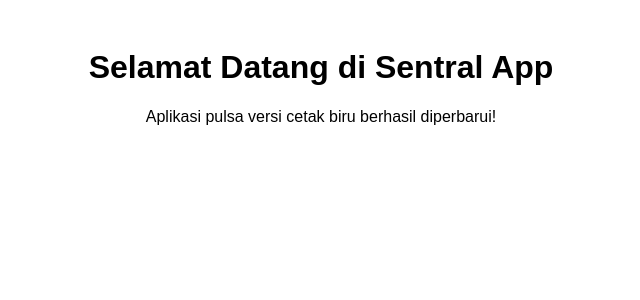
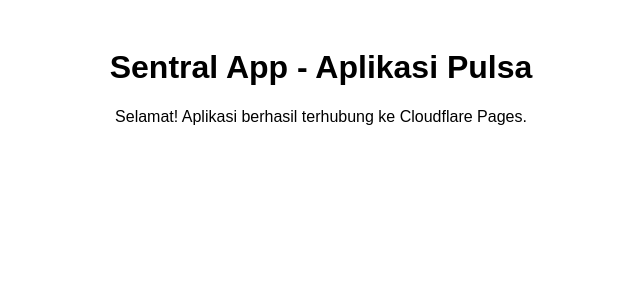
Before and after one commit to roniabdulaziz/sentralapp, a Next.js app: page / in a window 1280 px wide. Shown: the top 300 px of the page, without its empty margins (319-959 px from the left). Built offline with nearby package versions, Linux system fonts and the light colour scheme.

Commit message:
Update page.js

```diff
--- a/app/page.js
+++ b/app/page.js
@@ -1,8 +1,8 @@
 export default function Home() {
   return (
     <div style={{ padding: '20px', textAlign: 'center', fontFamily: 'sans-serif' }}>
-      <h1>Selamat Datang di Sentral App</h1>
-      <p>Aplikasi pulsa versi cetak biru berhasil diperbarui!</p>
+      <h1>Sentral App - Aplikasi Pulsa</h1>
+      <p>Selamat! Aplikasi berhasil terhubung ke Cloudflare Pages.</p>
     </div>
   )
 }
```
